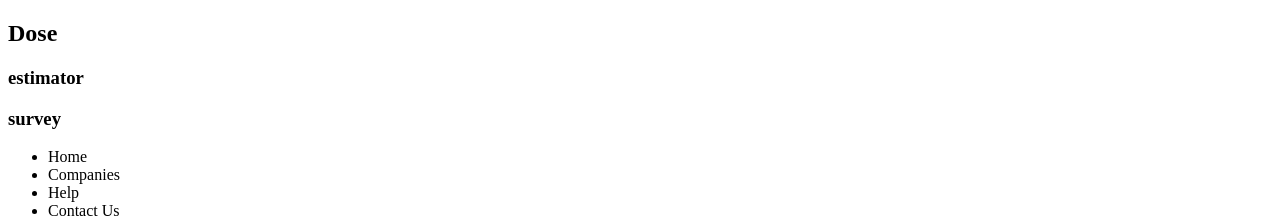
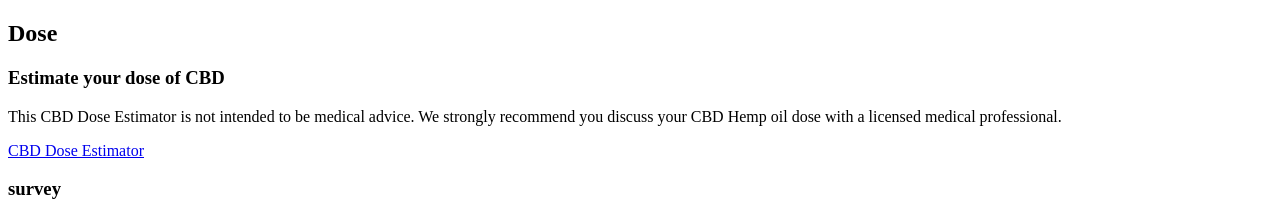
Before and after one commit to cbvargas5/Accu-Hemp, a React app: page /dose in a window 1280 px wide. Shown: the part 560-778 px from the top of the page. Built offline with nearby package versions, Linux system fonts and the light colour scheme; the HTML template or start-up script is replaced by a standard one.

Commit message:
set up more estimator quix div; moving on to create card component for quiz-cards

```diff
--- a/client/src/components/pages/DosePage.jsx
+++ b/client/src/components/pages/DosePage.jsx
@@ -1,7 +1,6 @@
 import React, { Component } from 'react'
-import Header from '../Header.jsx'
-import FeatureNav from '../FeatureNav.jsx'
-import Footer from '../Footer.jsx'
+import { Link } from 'react-router-dom'
+
 
 export default class DosePage extends Component {
   constructor(props) {
@@ -14,7 +13,13 @@ export default class DosePage extends Component {
           <h2>Dose</h2>
         </section>
         <section className="estimator-wrapper">
-          <h3>estimator</h3>
+          <div>
+            <h3>Estimate your dose of CBD</h3>
+            <p>This CBD Dose Estimator is not intended to be medical advice. We strongly recommend you discuss your CBD Hemp oil dose with a licensed medical professional.</p>
+          </div>
+          <div className="quiz-card">
+            <Link to="">CBD Dose Estimator</Link>
+          </div>
         </section>
         <section className="survey-wrapper">
           <h3>survey</h3>
```
